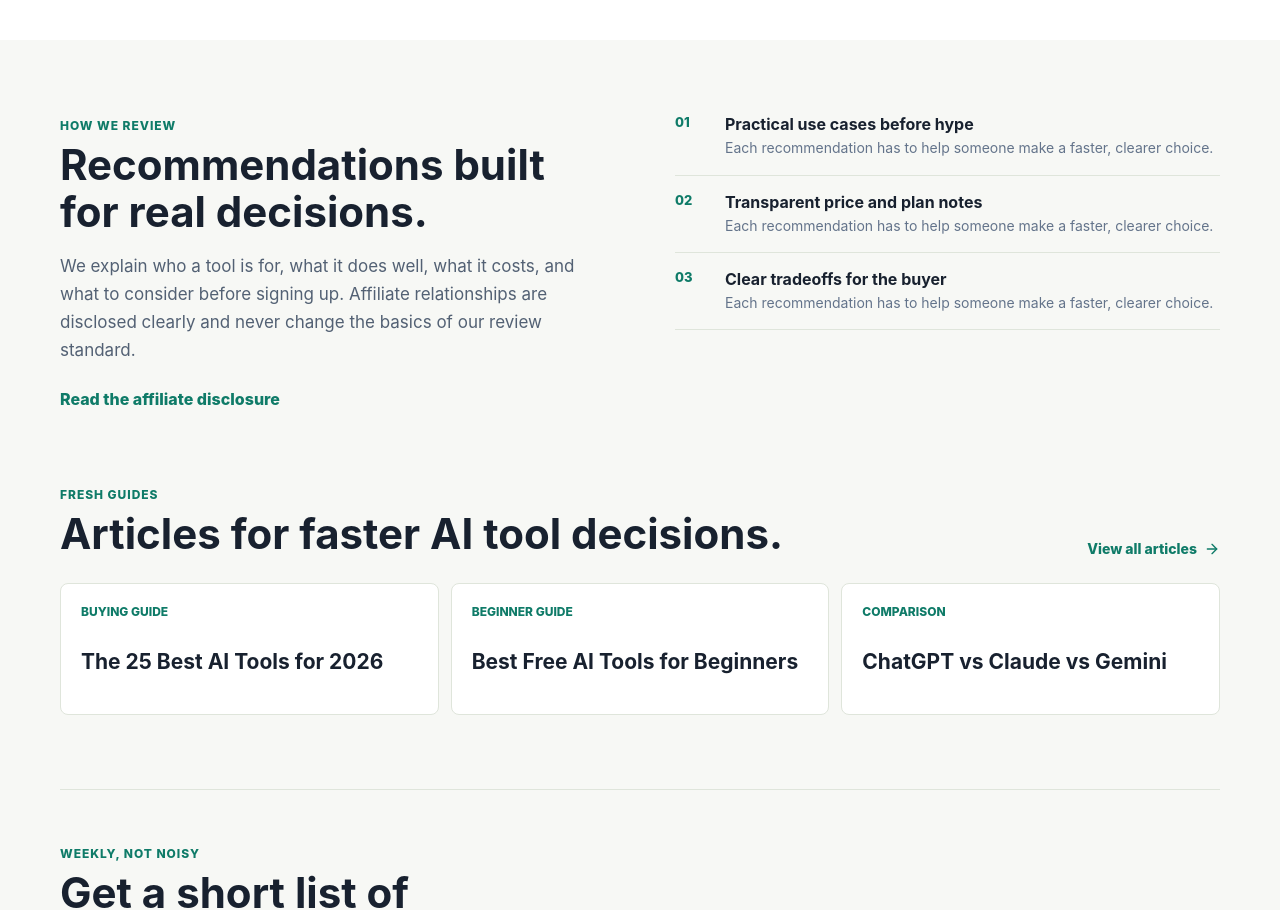
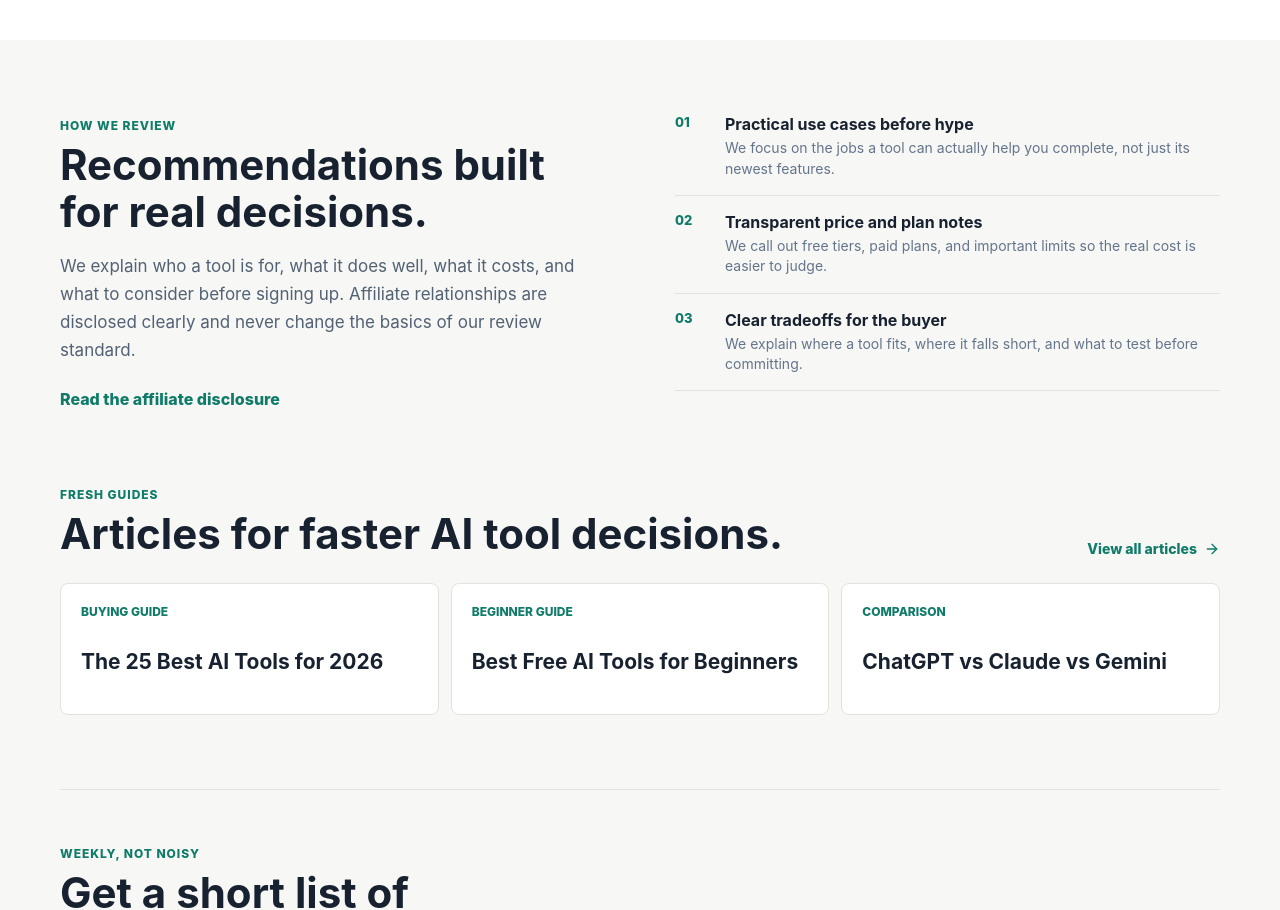
Before and after one commit to richp66-glitch/netaitools, a Next.js app: page / in a window 1280 px wide. Shown: the part 1960-2870 px from the top of the page. Built offline with nearby package versions, Linux system fonts and the light colour scheme.

Commit message:
Fix SEO hostname and review copy

```diff
--- a/app/layout.js
+++ b/app/layout.js
@@ -4,7 +4,7 @@ import Script from 'next/script';
 const GA_ID = 'G-WXPP6NFWQL';
 
 export const metadata = {
-  metadataBase: new URL('https://netaitools.com'),
+  metadataBase: new URL('https://www.netaitools.com'),
   title: 'NetAITools | Find the Best AI Tools',
   description: 'Compare AI tools, read reviews, and discover the best AI software for writing, coding, design, marketing, productivity, and more.',
   verification: {
--- a/app/page.js
+++ b/app/page.js
@@ -38,9 +38,18 @@ const tools = [
 ];
 
 const evaluationSteps = [
-  'Practical use cases before hype',
-  'Transparent price and plan notes',
-  'Clear tradeoffs for the buyer',
+  {
+    title: 'Practical use cases before hype',
+    detail: 'We focus on the jobs a tool can actually help you complete, not just its newest features.',
+  },
+  {
+    title: 'Transparent price and plan notes',
+    detail: 'We call out free tiers, paid plans, and important limits so the real cost is easier to judge.',
+  },
+  {
+    title: 'Clear tradeoffs for the buyer',
+    detail: 'We explain where a tool fits, where it falls short, and what to test before committing.',
+  },
 ];
 
 function ToolCard({ tool }) {
@@ -263,10 +272,10 @@ export default function Home() {
         </div>
         <div className="standardList">
           {evaluationSteps.map((step, index) => (
-            <div key={step}>
+            <div key={step.title}>
               <span>{String(index + 1).padStart(2, '0')}</span>
-              <strong>{step}</strong>
-              <p>Each recommendation has to help someone make a faster, clearer choice.</p>
+              <strong>{step.title}</strong>
+              <p>{step.detail}</p>
             </div>
           ))}
         </div>
--- a/app/sitemap.js
+++ b/app/sitemap.js
@@ -1,6 +1,6 @@
 import { articles } from './articles/articles';
 
-const siteUrl = 'https://netaitools.com';
+const siteUrl = 'https://www.netaitools.com';
 
 export default function sitemap() {
   const staticRoutes = ['', '/about', '/articles', '/privacy', '/affiliate-disclosure'];
```
